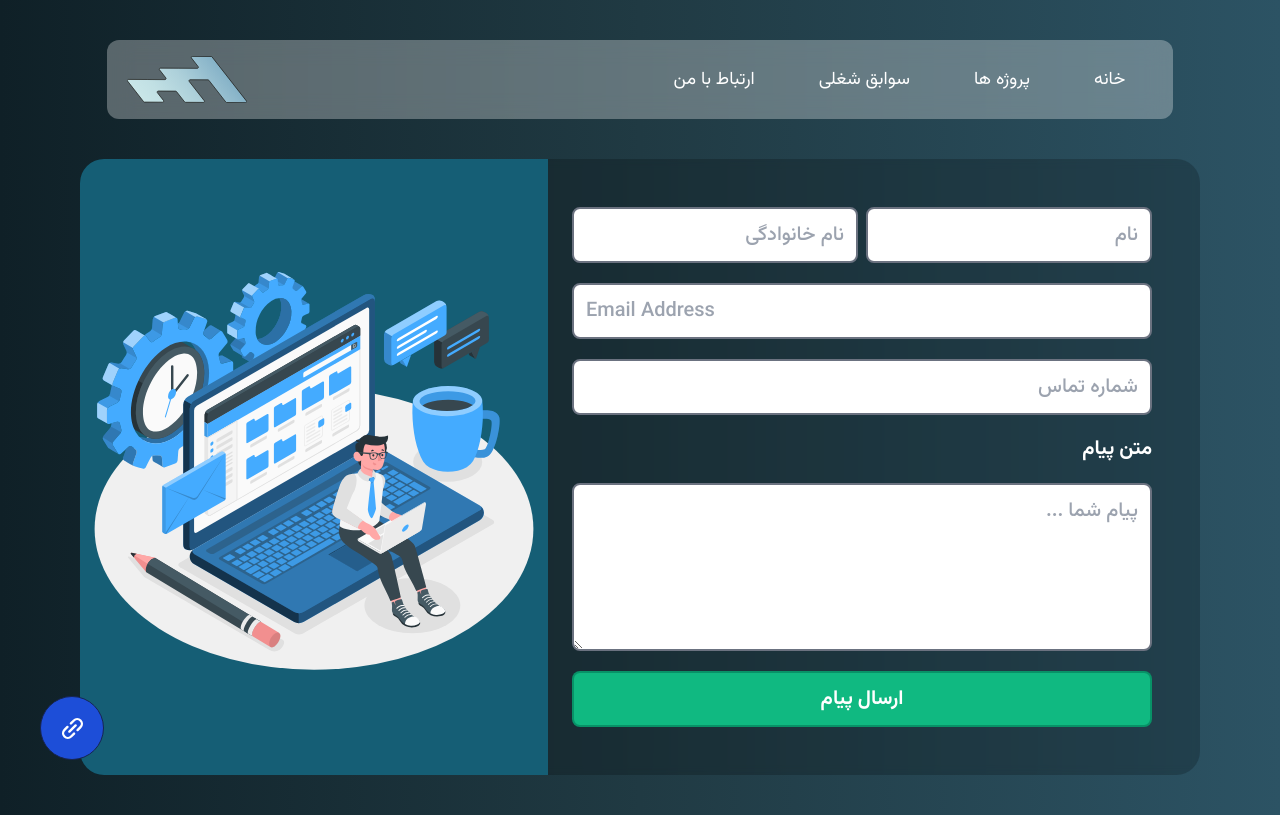
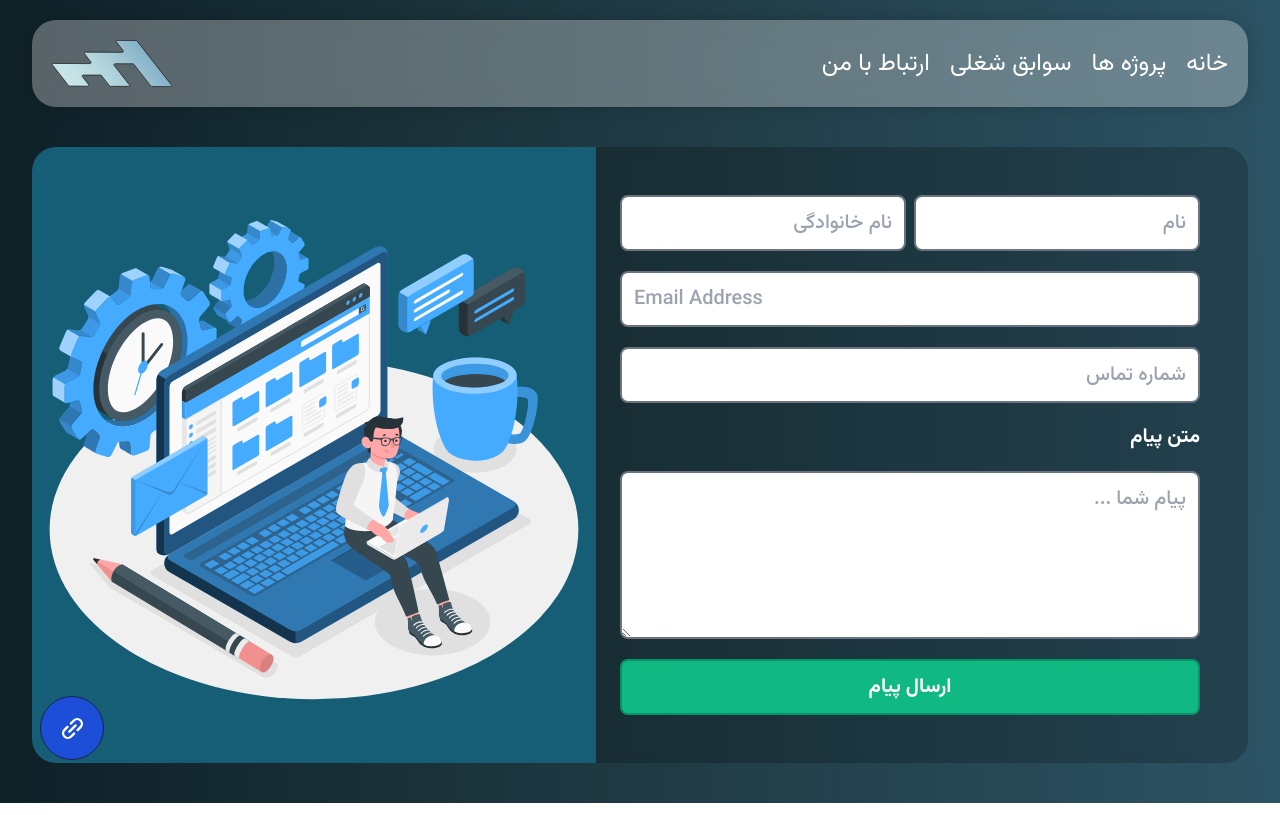
Before and after one commit to MamadMhd/Portfolio, a Next.js app: page /contactMe in a window 1280 px wide. Built offline with nearby package versions, Linux system fonts and the light colour scheme.

Commit message:
add container to layout | change menu

```diff
--- a/app/contactMe/page.tsx
+++ b/app/contactMe/page.tsx
@@ -40,7 +40,7 @@ function ContactMe() {
     }
   };
   return (
-    <div className="w-full lg:max-w-8xl h-full flex justify-between rounded-3xl px-10 lg:px-20">
+    <div className="w-full h-full flex justify-between rounded-3xl">
       <div className="w-full h-full lg:flex justify-between filter backdrop-filter backdrop-blur-sm bg-black/20 rounded-3xl">
         <div className="lg:basis-1/2 md:m-12 m-6 lg:ml-0 lg:pl-6">
           <form className="flex flex-col text-black gap-5 h-full" onSubmit={handleSubmit}>
--- a/app/layout.tsx
+++ b/app/layout.tsx
@@ -2,7 +2,7 @@ import type { Metadata } from "next";
 import { Inter } from "next/font/google";
 import "./globals.css";
 import SocialLinks from "@/components/SocialLinks";
-import 'react-toastify/dist/ReactToastify.css';
+import "react-toastify/dist/ReactToastify.css";
 import { ToastContainer } from "react-toastify";
 import Menu from "@/components/Menu";
 
@@ -21,13 +21,20 @@ export default function RootLayout({
 }>) {
   return (
     <html lang="fa" dir="rtl">
-      <body className={inter.className}>
-        <main className="flex min-h-screen min-w-screen w-full flex-col items-center gap-10 py-10">
-          <Menu />
+      <head>
+        <meta name="viewport" content="width=device-width, initial-scale=1.0" />
+      </head>
+      <body className={"container font-vazirmatn"}>
+        <Menu />
+        <main className="my-5 md:my-7 lg:my-10">
           {children}
           <SocialLinks />
         </main>
-        <ToastContainer rtl={true} position="top-left" className={'font-vazirmatn'} />
+        <ToastContainer
+          rtl={true}
+          position="top-left"
+          className={"font-vazirmatn"}
+        />
       </body>
     </html>
   );
--- a/app/page.tsx
+++ b/app/page.tsx
@@ -2,7 +2,7 @@ import Image from "next/image";
 
 export default function Home() {
   return (
-    <div className="flex flex-col lg:flex-row-reverse max-w-8xl w-full h-full justify-between select-none px-10 lg:px-20">
+    <div className="flex flex-col lg:flex-row-reverse w-full h-full justify-between select-none">
       <div className="basis-1/3 flex flex-col justify-center w-full">
         <Image
           src="/profile.png"
--- a/app/projects/page.tsx
+++ b/app/projects/page.tsx
@@ -41,7 +41,7 @@ function Projects() {
   };
 
   return (
-    <div className="flex lg:flex-row flex-col w-full max-w-8xl h-full gap-4 text-white lg:px-20 px-10">
+    <div className="flex lg:flex-row flex-col w-full h-full gap-4 text-white">
       <div className="basis-1/4 w-full h-full">
         <ProjectsList
           projects={projects}
--- a/app/workExperience/page.tsx
+++ b/app/workExperience/page.tsx
@@ -23,7 +23,7 @@ const data: Array<WorkExprerience> = [
 ]
 function WorkExperience() {
   return (
-    <div className='grid lg:grid-cols-2 gap-4 w-full min-w-7xl h-full lg:px-20 px-10'>
+    <div className='grid lg:grid-cols-2 gap-4 w-full min-w-7xl h-full'>
       {
         data.map((item, index)=> {
           return(
--- a/components/Menu.tsx
+++ b/components/Menu.tsx
@@ -9,71 +9,68 @@ const Menu = () => {
   const [openMenu, setOpenMenu] = useState(false);
 
   return (
-    <div className="relative lg:w-5/6 w-full max-w-8xl flex items-center justify-between text-sm backdrop-blur-md bg-white/30 py-4 rounded-xl px-5 z-50">
-      <ul className="lg:flex gap-2 text-lg text-white font-vazirmatn h-full hidden">
-        <li className="cursor-pointer px-2 pb-1 rounded">
-          <Link href="/">خانه</Link>
-        </li>
-        <li className="cursor-pointer px-2 pb-1 rounded">
-          <Link href="/projects">پروژه ها</Link>
-        </li>
-        <li className="cursor-pointer px-2 pb-1 rounded">
-          <Link href="/workExperience">سوابق شغلی</Link>
-        </li>
-        <li className="cursor-pointer px-2 pb-1 rounded">
-          <Link href="/contactMe">ارتباط با من</Link>
-        </li>
-      </ul>
-      <div className="block lg:hidden">
-        <TiThMenu
-          className="fill-gray-200 cursor-pointer mx-4"
-          size={"2em"}
-          onClick={() => setOpenMenu(true)}
-        />
-      </div>
-      <Link href="/">
-        <Image
-          className="relative"
-          src="/logo.svg"
-          alt="Next.js Logo"
-          width={120}
-          height={20}
-        />
-      </Link>
-      {openMenu && (
-          <div className="absolute lg:hidden text-black z-50 h-screen w-screen flex-col gap-2 -top-10 right-0 px-5 flex filter backdrop-blur-xl bg-white/90">
-            <IoClose className="h-10 w-10 drop-shadow-lg my-2 mr-auto cursor-pointer" onClick={()=>setOpenMenu(false)} size={'2em'} />
+    <header className="relative z-20 mt-5 rounded-3xl md:p-5 p-3.5 shadow-customShadow1 flex justify-between items-center backdrop-blur-md bg-white/30">
+      {/* right section */}
+      <div className="flex lg:gap-10 gap-0 md:gap-5 items-center">
+        <div
+          className={`absolute bg-white rounded-3xl ${
+            !openMenu ? "invisible" : ""
+          } right-0 top-0 shadow-customShadow2 min-w-56 p-5
+                      md:static md:bg-transparent md:shadow-none md:min-w-0 md:p-0 md:visible`}
+        >
+          <nav
+            className="flex flex-col md:flex-row md:gap-5 md:text-2xl
+                        text-xl *:text-center md:*:text-right gap-4 text-black md:text-white font-vazirmatn"
+          >
+            <IoClose
+              className="h-7 md:hidden w-7 drop-shadow-lg my-1 ml-auto cursor-pointer"
+              onClick={() => setOpenMenu(false)}
+              size={"2em"}
+            />
             <Link
-              className="p-3 text-2xl font-bold font-vazirmatn hover:bg-white rounded-lg w-full"
+              className="hover:scale-[1.2] hover:drop-shadow-[0_10px_10px_rgba(0,0,0,0.50)] transition duration-300"
+              onClick={() => setOpenMenu(false)}
               href="/"
-              onClick={()=>setOpenMenu(false)}
             >
               خانه
             </Link>
             <Link
-              className="p-3 text-2xl font-bold font-vazirmatn hover:bg-white rounded-lg w-full"
+              className="hover:scale-[1.2] hover:drop-shadow-[0_10px_10px_rgba(0,0,0,0.50)] transition duration-300"
+              onClick={() => setOpenMenu(false)}
               href="/projects"
-              onClick={()=>setOpenMenu(false)}
             >
               پروژه ها
             </Link>
             <Link
-              className="p-3 text-2xl font-bold font-vazirmatn hover:bg-white rounded-lg w-full"
+              className="hover:scale-[1.2] hover:drop-shadow-[0_10px_10px_rgba(0,0,0,0.50)] transition duration-300"
+              onClick={() => setOpenMenu(false)}
               href="/workExperience"
-              onClick={()=>setOpenMenu(false)}
             >
               سوابق شغلی
             </Link>
             <Link
-              className="p-3 text-2xl font-bold font-vazirmatn hover:bg-white rounded-lg w-full"
+              className="hover:scale-[1.2] hover:drop-shadow-[0_10px_10px_rgba(0,0,0,0.50)] transition duration-300"
+              onClick={() => setOpenMenu(false)}
               href="/contactMe"
-              onClick={()=>setOpenMenu(false)}
             >
               ارتباط با من
             </Link>
-          </div>
-        )}
-    </div>
+          </nav>
+        </div>
+        <div className="inline-block md:hidden">
+          <TiThMenu
+            className="fill-gray-200 cursor-pointer size-16 px-4"
+            size={"2em"}
+            onClick={() => setOpenMenu(true)}
+          />
+        </div>
+      </div>
+
+      {/* left section */}
+      <Link href="/">
+        <Image src="/logo.svg" alt="Next.js Logo" width={120} height={20} />
+      </Link>
+    </header>
   );
 };
 
--- a/components/SocialLinks.tsx
+++ b/components/SocialLinks.tsx
@@ -15,7 +15,7 @@ function SocialLinks() {
     <div className="fixed bottom-10 left-10 cursor-pointer">
       <div className={`flex flex-col justify-center items-center gap-4 mb-4`}>
         <a
-          className={`flex justify-center items-center rounded-full bg-[#ff3e30] w-16 h-16 border border-blue-950 hover:shadow-lg hover:shadow-[#ff3e30] ${
+          className={`flex justify-center items-center rounded-full bg-[#ff3e30] size-14 md:size-16 border border-blue-950 hover:shadow-lg hover:shadow-[#ff3e30] ${
             isOpen ? styles["slide-up"] : styles["slide-down"]
           }`}
           href="mailto:mohammad.mahdi.bwe@gmail.com"
@@ -24,7 +24,7 @@ function SocialLinks() {
           <IoLogoGoogle size={25} color="white" />
         </a>
         <a
-          className={`flex justify-center items-center rounded-full bg-[#171515] w-16 h-16 border border-blue-950 hover:shadow-lg hover:shadow-[#171515] ${
+          className={`flex justify-center items-center rounded-full bg-[#171515] size-14 md:size-16 border border-blue-950 hover:shadow-lg hover:shadow-[#171515] ${
             isOpen ? styles["slide-up"] : styles["slide-down"]
           }`}
           href="https://github.com/MamadMhd"
@@ -33,7 +33,7 @@ function SocialLinks() {
           <IoLogoGithub size={25} color="white" />
         </a>
         <a
-          className={`flex justify-center items-center rounded-full bg-[#0077B5] w-16 h-16 border border-blue-950 hover:shadow-lg hover:shadow-[#0077B5] ${
+          className={`flex justify-center items-center rounded-full bg-[#0077B5] size-14 md:size-16 border border-blue-950 hover:shadow-lg hover:shadow-[#0077B5] ${
             isOpen ? styles["slide-up"] : styles["slide-down"]
           }`}
           href="https://www.linkedin.com/in/mohammad-mahdi-58252b248/"
@@ -43,7 +43,7 @@ function SocialLinks() {
         </a>
       </div>
       <div
-        className={`flex justify-center items-center rounded-full bg-blue-700 w-16 h-16 border border-blue-950`}
+        className={`flex justify-center items-center rounded-full bg-blue-700 size-14 md:size-16 border border-blue-950`}
         onClick={() => setIsOpen((prev) => !prev)}
       >
         {isOpen ? (
--- a/tailwind.config.ts
+++ b/tailwind.config.ts
@@ -20,6 +20,17 @@ const config: Config = {
       maxWidth: {
         '8xl': "100rem",
       },
+      boxShadow: {
+        customShadow1: "0 0 15px -1px rgb(0 0 0 / 0.2)",
+        customShadow2: "0 15px 15px -1px rgb(0 0 0 / 0.4)",
+      },
+      container: {
+        center: true,
+        padding: "2rem",
+      },
+      screens: {
+        450: "450px"
+      }
     },
   },
   plugins: [],
```
